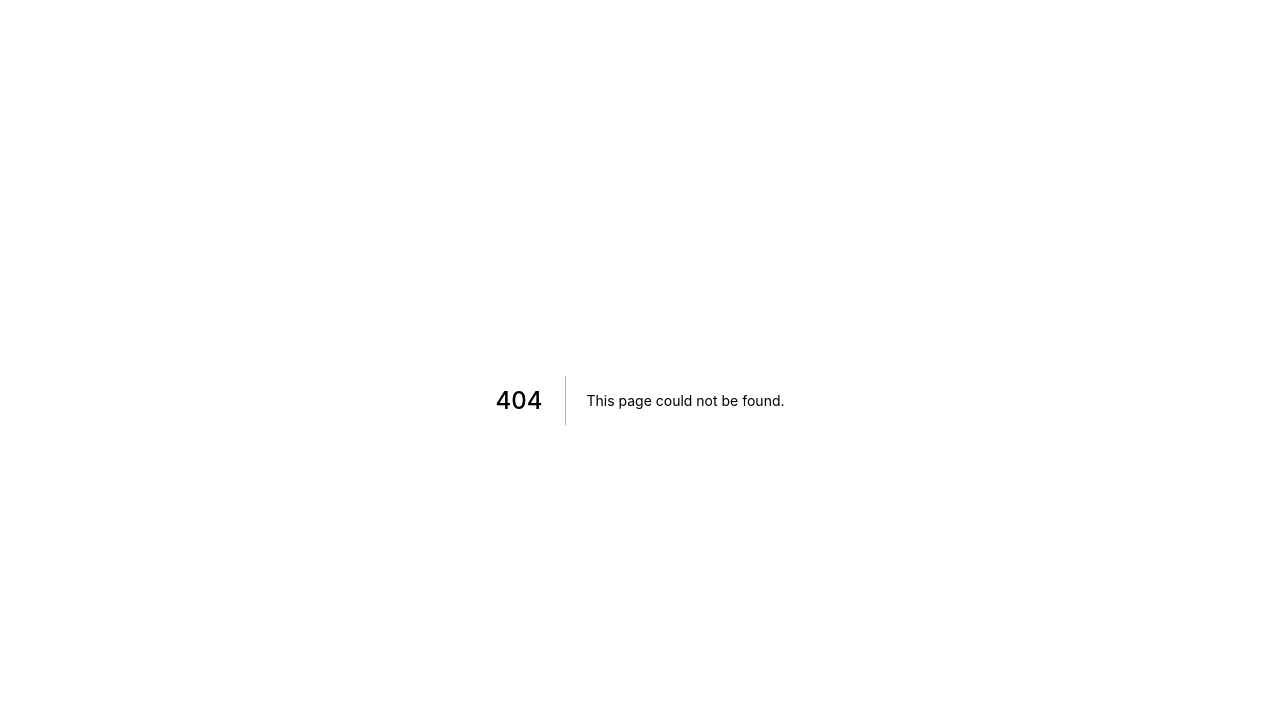
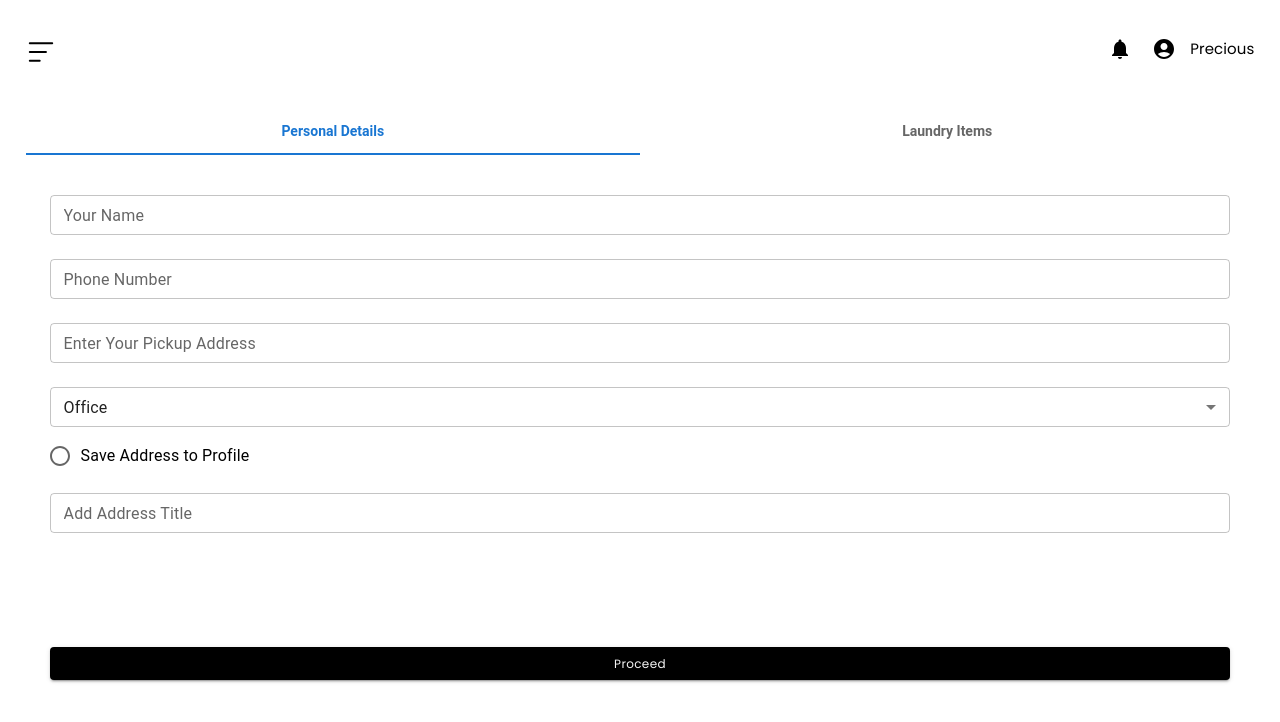
Before and after one commit to georgebsmith-tech/swags-client, a Next.js app: page /quickLaundry in a window 1280 px wide. Before the commit this address had no page. Shown: the top 722 px of the page. Built offline with nearby package versions, Linux system fonts and the light colour scheme.

Commit message:
started quickLaundry page

```diff
--- a/src/components/navbar/index.module.css
+++ b/src/components/navbar/index.module.css
@@ -42,18 +42,21 @@
     /* transform: scaleY(-1); */
 }
 
+/* side nav css begins */
+
 .sideParent {
     position: absolute;
     top: 0;
     right: 0em;
     /* background-color: white; */
-    border: yellow 2px solid;
+    /* border: yellow 2px solid; */
     /* width: calc(100% + 4em); */
     width: 100%;
     height: 100vh;
     background-color: rgba(0, 0, 0, 0.56);
-    /* z-index: 1; */
+    z-index: 1;
 }
+
 
 .sidecontainer {
     width: 80%;
@@ -65,9 +68,21 @@
     display: flex;
     flex-direction: column;
     row-gap: 23px;
-    justify-content: center;
+    justify-content: space-between;
     align-items: center;
+    padding-top: 62px;
+    padding-bottom: 62px;
     /* text-align: center; */
+}
+
+.logo {
+    display: flex;
+    gap: 29px;
+    align-items: center;
+}
+
+.logo>img {
+    transform: rotate(180deg);
 }
 
 .item {
@@ -75,16 +90,16 @@
     background-color: transparent;
     border: none;
     display: flex;
-    align-items: center;
+    /* align-items: center; */
     font-size: 16px;
-    font-weight: bold;
+    /* font-weight: bold; */
     font-family: "Poppins";
     color: white;
-
+    gap: 37px;
 }
 
 .item:hover {
-    color: black;
+    color: #0EE8B2;
 }
 
 .item:hover::after {
--- a/src/components/navbar/sidebar.jsx
+++ b/src/components/navbar/sidebar.jsx
@@ -2,6 +2,14 @@ import React from "react";
 import { useContext, useRef, useEffect } from "react";
 import { SideNavContext } from "./useSideToggle";
 import styles from "./index.module.css";
+import HomeIcon from "@mui/icons-material/Home";
+import PersonIcon from "@mui/icons-material/Person";
+import MessageIcon from "@mui/icons-material/Message";
+import NotificationsIcon from "@mui/icons-material/Notifications";
+import LocalOfferIcon from "@mui/icons-material/LocalOffer";
+import Link from "next/link";
+import LogoutIcon from "@mui/icons-material/Logout";
+import { Button, Typography } from "@mui/material";
 const Sidebar = () => {
   //using context api for toggling show
   const { show, setShow } = useContext(SideNavContext);
@@ -19,54 +27,65 @@ const Sidebar = () => {
       document.removeEventListener("click", handleClickOutside, true);
     };
   }, [setShow]);
+  const hover = { "&:hover": { color: "black" } };
   const content = (
     <div className={styles.sideParent}>
       <div ref={navRef} className={styles.sidecontainer}>
-        <button className={styles.item}>
-          <img
-            src="./images/menuS.svg"
-            alt=""
-            width="20px"
-            style={{ marginRight: "37px" }}
-          />{" "}
-          Home
-        </button>
-        <button className={styles.item}>
-          <img
-            src="./images/menuS.svg"
-            alt=""
-            width="20px"
-            style={{ marginRight: "37px" }}
-          />{" "}
-          Home
-        </button>
-        <button className={styles.item}>
-          <img
-            src="./images/menuS.svg"
-            alt=""
-            width="20px"
-            style={{ marginRight: "37px" }}
-          />{" "}
-          Home
-        </button>
-        <button className={styles.item}>
-          <img
-            src="./images/menuS.svg"
-            alt=""
-            width="20px"
-            style={{ marginRight: "37px" }}
-          />{" "}
-          Home
-        </button>
-        <button className={styles.item}>
-          <img
-            src="./images/menuS.svg"
-            alt=""
-            width="20px"
-            style={{ marginRight: "37px" }}
-          />{" "}
-          Home
-        </button>
+        <div className={styles.logo}>
+          <img src="/images/svg/Asset1.svg" width="25px" alt="logo" />
+          <Typography
+            variant="subtitle2"
+            fontFamily="Poppins"
+            fontSize="16px"
+            fontWeight="bold"
+            color="white"
+            ml="10px"
+          >
+            SWAGS
+          </Typography>
+        </div>
+        <ul
+          style={{
+            height: "30%",
+            display: "flex",
+            justifyContent: "space-between",
+            flexDirection: "column",
+          }}
+        >
+          {[
+            { title: "Home", image: <HomeIcon sx={hover} /> },
+            {
+              title: "Profile",
+              image: <PersonIcon sx={{ "&:hover": { color: "red" } }} />,
+            },
+            { title: "Message", image: <MessageIcon /> },
+            { title: "Notification", image: <NotificationsIcon /> },
+            { title: "Pick A Plan", image: <LocalOfferIcon /> },
+          ].map((section, idx) => (
+            <li key={idx}>
+              <Link href="/#">
+                <a className={styles.item}>
+                  {section.image} {section.title}
+                </a>
+              </Link>
+            </li>
+          ))}
+        </ul>
+        <Button
+          variant="contained"
+          sx={{
+            backgroundColor: "black",
+            fontFamily: "Poppins",
+            fontSize: "16px",
+            textTransform: "capitalize",
+          }}
+        >
+          {" "}
+          <LogoutIcon
+            sx={{ marginRight: "10px", boxShadow: "2px 3px 24px #00000012" }}
+          />
+          Log Out
+        </Button>
       </div>
     </div>
   );
--- a/src/components/navbar_dashboard/navbarDashboard.module.css
+++ b/src/components/navbar_dashboard/navbarDashboard.module.css
@@ -2,6 +2,7 @@
     display: flex;
     justify-content: space-between;
     margin: 37px 0;
+    z-index: 1;
 }
 
 .child2 {
--- /dev/null
+++ b/src/pages/quickLaundry/index.jsx
@@ -0,0 +1,198 @@
+import React from "react";
+import Container from "../../components/container";
+import Sidebar from "../../components/navbar/sidebar";
+import NavbarDashboard from "../../components/navbar_dashboard/navbarDashboard";
+import styles from "./quickLaundry.module.css";
+import { Tab, Box } from "@mui/material";
+import { TabPanel, TabContext, TabList } from "@mui/lab";
+import { useState } from "react";
+import Radio from "@mui/material/Radio";
+import FormControlLabel from "@mui/material/FormControlLabel";
+import {
+  FormGroup,
+  FormLabel,
+  Typography,
+  InputLabel,
+  OutlinedInput,
+  Input,
+  Button,
+  FormControl,
+  FormHelperText,
+  TextField,
+} from "@mui/material";
+
+const QuickLaundry = () => {
+  const [value, setValue] = useState("1");
+
+  const handleChange = (event, newValue) => {
+    setValue(newValue);
+  };
+
+  const currencies = [
+    {
+      value: "USD",
+      label: "Home",
+    },
+    {
+      value: "EUR",
+      label: "Office",
+    },
+    {
+      value: "BTC",
+      label: "Church",
+    },
+    {
+      value: "JPY",
+      label: "School",
+    },
+  ];
+
+  const customStyle = {
+    // color: "black",
+    // backgroundColor: "transparent",
+    fontWeight: "bold",
+    padding: "0px",
+    lineHeight: "25px",
+    letterSpacing: "0px",
+    textTransform: "capitalize",
+    "&:focus": { color: "#1B55CA", fontSize: "16px", fontWeight: "bold" },
+  };
+
+  const [currency, setCurrency] = useState("EUR");
+
+  const handleChangeSelect = (event) => {
+    setCurrency(event.target.value);
+  };
+  return (
+    <div className={styles.parent}>
+      <Container style={{ paddingTop: "0px", paddingBottom: "0px" }}>
+        <NavbarDashboard />
+      </Container>
+      <Sidebar />
+      <Container style={{ paddingTop: "0px", paddingBottom: "0px" }}>
+        <div className={styles.tabs}>
+          <TabContext value={value}>
+            <Box>
+              <TabList
+                onChange={handleChange}
+                aria-label="lab API tabs example"
+                variant="fullWidth"
+                visibleScrollbar={true}
+                sx={{ padding: "0", margin: "0" }}
+              >
+                <Tab label="Personal Details" value="1" sx={customStyle} />
+                <Tab label="Laundry Items" value="2" sx={customStyle} />
+              </TabList>
+            </Box>
+
+            <TabPanel value="1">
+              <form className={styles.forms} action="#">
+                <FormGroup>
+                  {/* <FormGroup row> */}
+                  <FormControl>
+                    <TextField
+                      id="demo-helper-text-misaligned-no-helper"
+                      label="Your Name"
+                      size="small"
+                      margin="normal"
+                    />
+                  </FormControl>
+                  <FormControl>
+                    <TextField
+                      id="demo-helper-text-misaligned-no-helper"
+                      label="Phone Number"
+                      type="number"
+                      size="small"
+                      margin="normal"
+                    />
+                  </FormControl>
+                  {/* </FormGroup> */}
+                  <FormControl
+                    sx={{
+                      margin: "auto",
+                      width: "100%",
+                    }}
+                  >
+                    <TextField
+                      id="demo-helper-text-misaligned-no-helper"
+                      label="Enter Your Pickup Address"
+                      //   fullWidth
+                      size="small"
+                      margin="normal"
+                    />
+                  </FormControl>
+                  <FormControl>
+                    <TextField
+                      size="small"
+                      margin="normal"
+                      // id="outlined-select-currency-native"
+                      select
+                      // label="Home"
+                      value={currency}
+                      onChange={handleChangeSelect}
+                      SelectProps={{
+                        native: true,
+                      }}
+                    >
+                      {currencies.map((option) => (
+                        <option key={option.value} value={option.value}>
+                          {option.label}
+                        </option>
+                      ))}
+                    </TextField>
+                  </FormControl>
+                  <FormControl>
+                    <FormControlLabel
+                      value="Save Address to Profile"
+                      control={<Radio />}
+                      label="Save Address to Profile"
+                    />
+                  </FormControl>
+                  <FormControl
+                    sx={{
+                      margin: "auto",
+                      width: "100%",
+                    }}
+                  >
+                    <TextField
+                      id="demo-helper-text-misaligned-no-helper"
+                      label="Add Address Title"
+                      //   fullWidth
+                      size="small"
+                      margin="normal"
+                    />
+                  </FormControl>
+                  <FormControl>
+                    <Button
+                      type="submit"
+                      variant="contained"
+                      mb="106px"
+                      sx={{
+                        backgroundColor: "#000000",
+                        color: "whitesmoke",
+                        fontFamily: "Poppins",
+                        fontSize: "12px",
+                        textTransform: "capitalize",
+                        marginTop: "106px",
+                        marginBottom: "56px",
+                      }}
+                    >
+                      Proceed
+                    </Button>
+                  </FormControl>
+
+                  {/* <CssTextField label="Custom CSS" id="custom-css-outlined-input" /> */}
+                </FormGroup>
+              </form>
+            </TabPanel>
+            <TabPanel value="2">
+              <p>hello 2</p>
+            </TabPanel>
+          </TabContext>
+        </div>
+      </Container>
+    </div>
+  );
+};
+
+export default QuickLaundry;
--- a/src/styles/globals.css
+++ b/src/styles/globals.css
@@ -23,13 +23,15 @@ ul {
 
 /* for tab menu */
 .MuiTabs-indicator {
-  background-color: #0FD7B5;
-  color: white;
+  /* background-color: #0FD7B5; */
+  /* line-height: 23px; */
+  /* color: white; */
 }
 
 .Mui-selected {
-  color: #fff !important;
-  background: #0FD7B5;
+  /* color: #fff !important; */
+  /* background: #0FD7B5; */
+
 }
 
 /* for form text field */
```
Also changed, not shown: src/components/contact_us/contactUs.jsx (+12 -6 lines), src/components/pricing/pricing.jsx (+16 -4 lines), src/pages/dashboard/index.jsx (+38 -14 lines), public/images/svg/Asset1.svg (renamed from public/images/svg/Asset 1.svg), src/pages/quickLaundry/quickLaundry.module.css (added).
